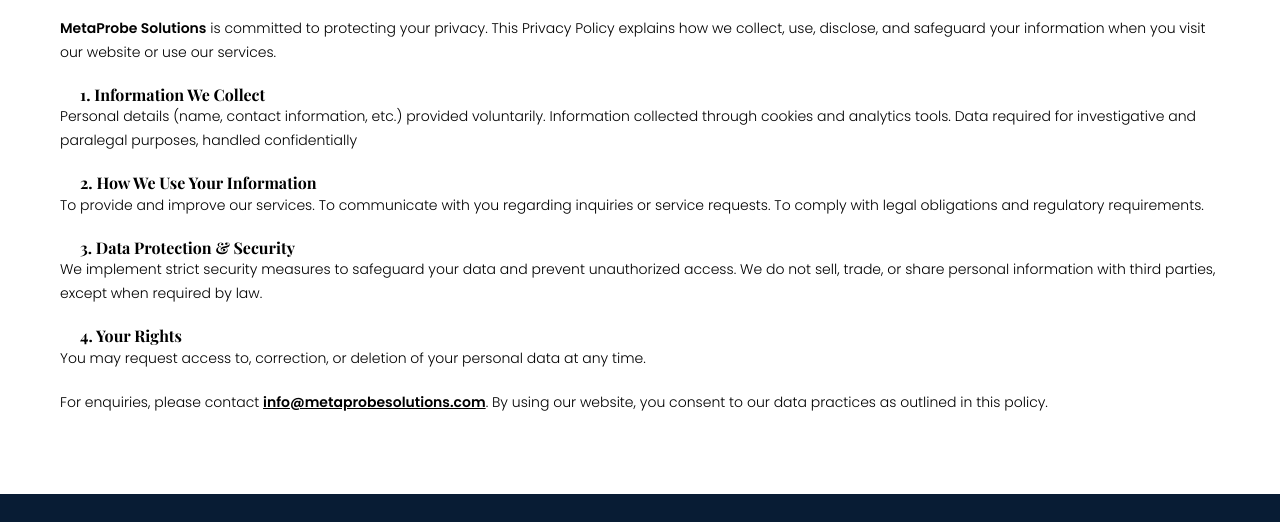
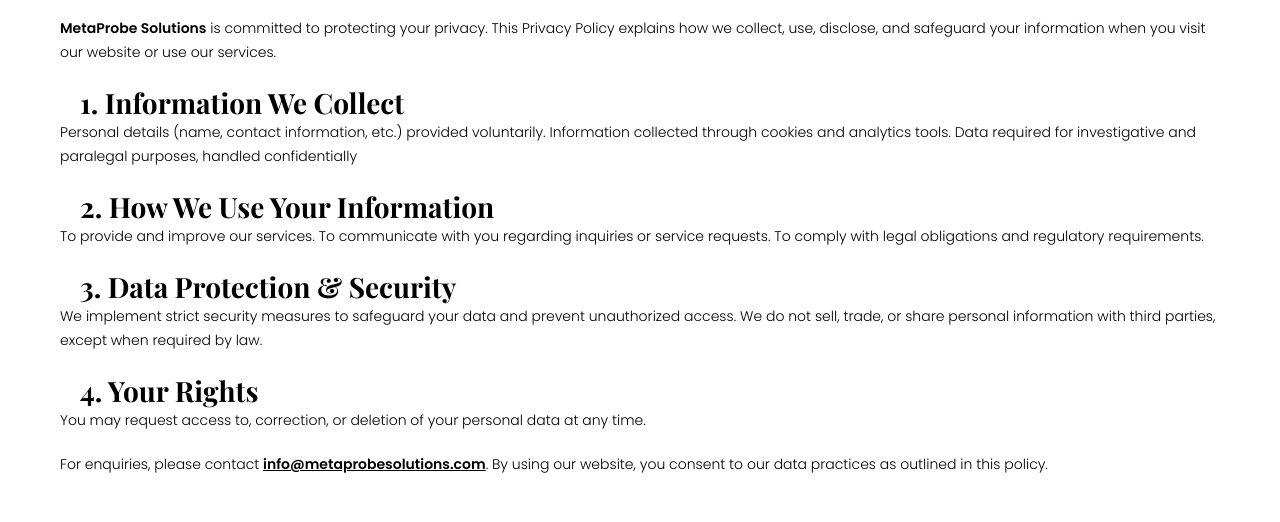
Before and after one commit to MetaProbeSolutions/metaprobesolutions.github.io, a plain HTML site: page privacy-policy.html in a window 1280 px wide. Shown: the part 236-758 px from the top of the page. Drawn offline with nearby package versions, Linux system fonts and the light colour scheme.

Commit message:
Update others.css

```diff
--- a/others.css
+++ b/others.css
@@ -678,8 +678,8 @@
     color: var(--color-primary);
 }
 
-.text-box h2 {
-    font-size: var(--font-size-paragraph-big);
+.text-box h2, h3 {
+    font-size: var(--font-size-heading-small);
     margin-left: 20px;
 }
 
```
